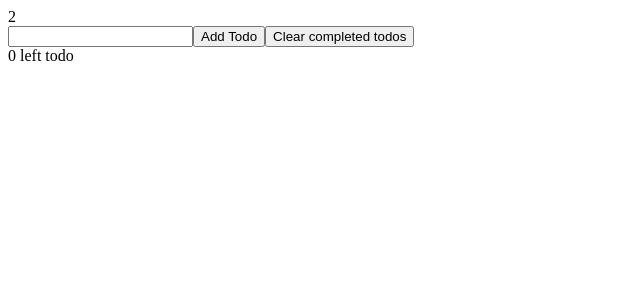
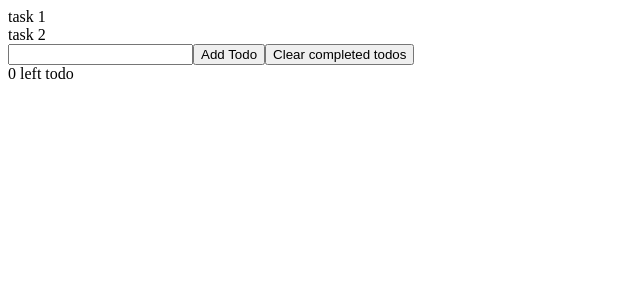
Before and after one commit to swright3/reactTodo, a React (Create React App) app: page / in a window 1280 px wide. Shown: the top 300 px of the page, without its empty margins (0-640 px from the left). Built offline with nearby package versions, Linux system fonts and the light colour scheme.

Commit message:
Rendered and gave keys to tasks

```diff
--- a/src/Todo.js
+++ b/src/Todo.js
@@ -3,7 +3,7 @@ import React from 'react'
 export default function Todo({todo}) {
   return (
     <div>
-
+      {todo}
     </div>
   )
 }
--- a/src/TodoList.js
+++ b/src/TodoList.js
@@ -3,8 +3,9 @@ import Todo from './Todo'
 
 export default function TodoList({todos}) {
   return (
-    <div>
-      {todos.length}
-    </div>
+    todos.map(todo => {
+        return <Todo key={todo} todo={todo} />
+    }
+    )
   )
 }
```
